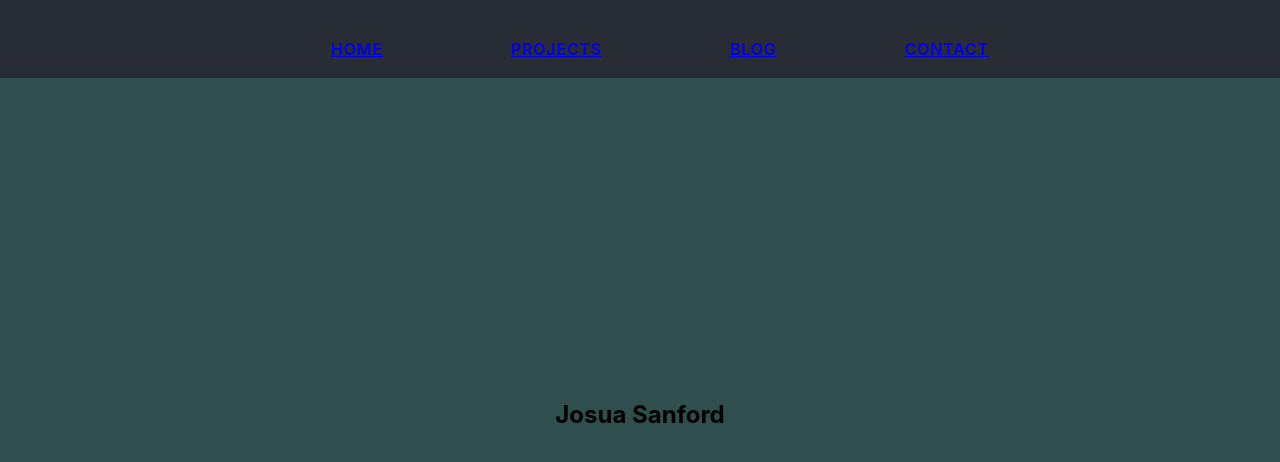
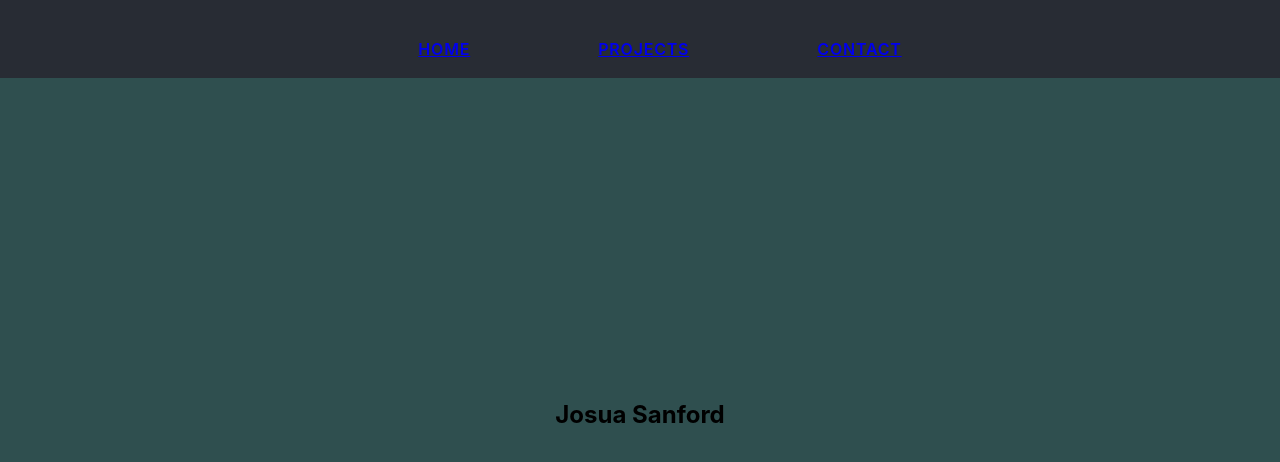
Before and after one commit to jsans24/portfolio, a React (Create React App) app: page / in a window 1280 px wide. Shown: the top 462 px of the page. Built offline with nearby package versions, Linux system fonts and the light colour scheme.

Commit message:
removed unnecessary link from navbar
Signed-off-by: jsans24@gmail.com <jsans24@gmail.com>

```diff
--- a/src/components/Navbar.js
+++ b/src/components/Navbar.js
@@ -8,7 +8,6 @@ const Navbar = () => {
         <ul>
           <li><HashLink to="#">Home</HashLink></li>
           <li><HashLink to="/#projects">Projects</HashLink></li>
-          <li><HashLink to="/blog#top">Blog</HashLink></li>
           <li><HashLink to="/#contact">Contact</HashLink></li>
         </ul>
         </nav>
```
